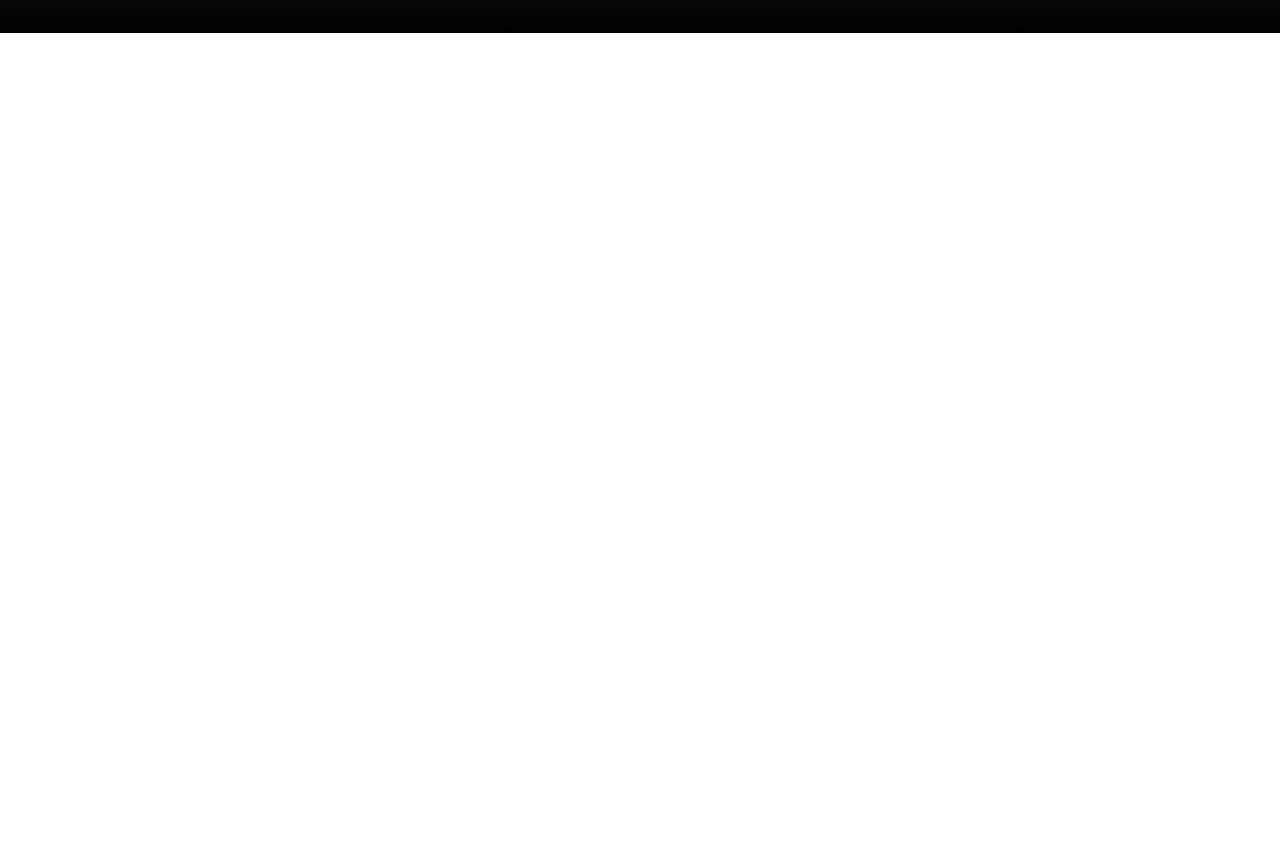
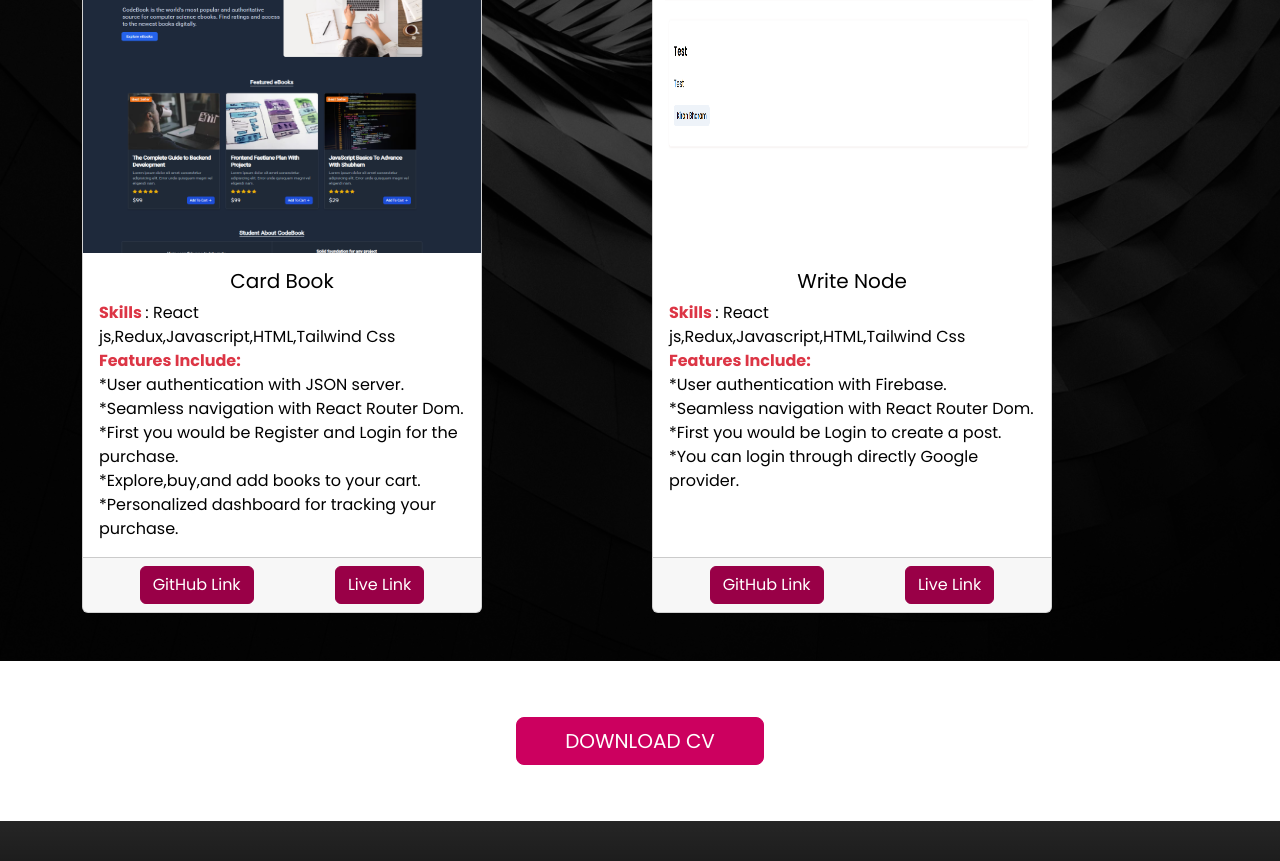
Before and after one commit to kiran-bharam/portfolio-website, a website: page index.html in a window 1280 px wide. Shown: the part 2470-3331 px from the top of the page. Before the commit the page ends 2503 px from the top, so only its background shows below. Drawn offline with nearby package versions, Linux system fonts and the light colour scheme; files that its build step writes are made by us from their sources; files whose address does not match are found by name.

Commit message:
added projects details

```diff
--- a/index.html
+++ b/index.html
@@ -172,6 +172,97 @@
             <h5 class="badge bg-warning rounded-pill py-2">Git</h5>
           </div>
         </div>
+      </div>
+    </section>
+
+    <!-- Portfolio -->
+    <section class="portfolio text-bg-dark py-5 position-relative">
+      <div class="container position-relative">
+        <div class="text-center mb-5">
+          <h4 class="text-uppercase fw-bold text-primary">Portfolio</h4>
+          <hr class="w-25 mx-auto" />
+          <h2 class="mb-4">Check Out My Work</h2>
+          <p class="lead">Explore a few of my featured projects below</p>
+        </div>
+        <div class="row">
+          <div class="col-md-6 d-flex align-items-stretch">
+            <div class="card" style="width: 25rem">
+              <img
+                src="images/codebook.png"
+                class="card-img-top"
+                alt="Card Book"
+                height="300"
+              />
+              <div class="card-body text-left">
+                <h5 class="card-title text-dark text-center">Card Book</h5>
+                <p class="card-text text-dark">
+                  <span class="fw-bold text-danger"> Skills </span>: React
+                  js,Redux,Javascript,HTML,Tailwind Css<br />
+                  <span class="fw-bold text-danger">Features Include:</span
+                  ><br />
+                  *User authentication with JSON server.<br />
+                  *Seamless navigation with React Router Dom. <br />*First you
+                  would be Register and Login for the purchase.
+                  <br />*Explore,buy,and add books to your cart.<br />
+                  *Personalized dashboard for tracking your purchase.
+                </p>
+              </div>
+              <div class="card-footer d-flex justify-content-around">
+                <a
+                  href="https://github.com/kiran-bharam/codebook"
+                  class="btn btn-secondary"
+                  target="_blank"
+                  >GitHub Link</a
+                >
+                <a
+                  href="https://kiran-bharam-codebook.netlify.app/"
+                  class="btn btn-secondary"
+                  target="_blank"
+                  >Live Link</a
+                >
+              </div>
+            </div>
+          </div>
+          <div class="col-md-6 d-flex align-items-stretch">
+            <div class="card" style="width: 25rem">
+              <img
+                src="images/writenode.png"
+                class="card-img-top"
+                alt="Write Node"
+                height="300"
+              />
+              <div class="card-body">
+                <h5 class="card-title text-dark text-center">Write Node</h5>
+                <p class="card-text text-dark">
+                  <span class="fw-bold text-danger"> Skills </span>: React
+                  js,Redux,Javascript,HTML,Tailwind Css<br />
+                  <span class="fw-bold text-danger">Features Include:</span>
+                  <br />*User authentication with Firebase. <br />*Seamless
+                  navigation with React Router Dom.<br />
+                  *First you would be Login to create a post. <br />*You can
+                  login through directly Google provider.
+                </p>
+              </div>
+              <div class="card-footer d-flex justify-content-around">
+                <a
+                  href="https://github.com/kiran-bharam/writenode"
+                  class="btn btn-secondary"
+                  target="_blank"
+                  >GitHub Link</a
+                >
+                <a
+                  href="https://writenodefirebase.netlify.app/"
+                  class="btn btn-secondary"
+                  target="_blank"
+                  >Live Link</a
+                >
+              </div>
+            </div>
+          </div>
+        </div>
+      </div>
+    </section>
+
     <div class="row mt-5 text-center">
       <div class="col-12">
         <a
@@ -182,8 +273,6 @@
         >
       </div>
     </div>
-      </div>
-    </section>
 
     <!--footer-->
     <div
--- a/scss/styles.scss
+++ b/scss/styles.scss
@@ -34,6 +34,26 @@
     margin-top: 50px;
 }
 
+.portfolio {
+    background: url('../images/bg.jpg') no-repeat center center;
+    background-size: cover;
+    background-attachment: fixed;
+}
+
+.portfolio::after {
+    content: '';
+    position: absolute;
+    top: 0;
+    left: 0;
+    width: 100%;
+    height: 100%;
+    background: rgba(0, 0, 0, 0.7);
+}
+
+.portfolio .container {
+    z-index: 10;
+}
+
 @media(max-width:767px){
     .header .social i{
         font-size: 30px;
@@ -44,4 +64,7 @@
     .about-content{
         flex-direction: column;
     }
+    .portfolio .card {
+            margin-top: 10px;
+    }
 }
```
Also changed, not shown: images/codebook.png (added), images/writenode.png (added). Lines whose indentation alone changed are shown as unchanged.
